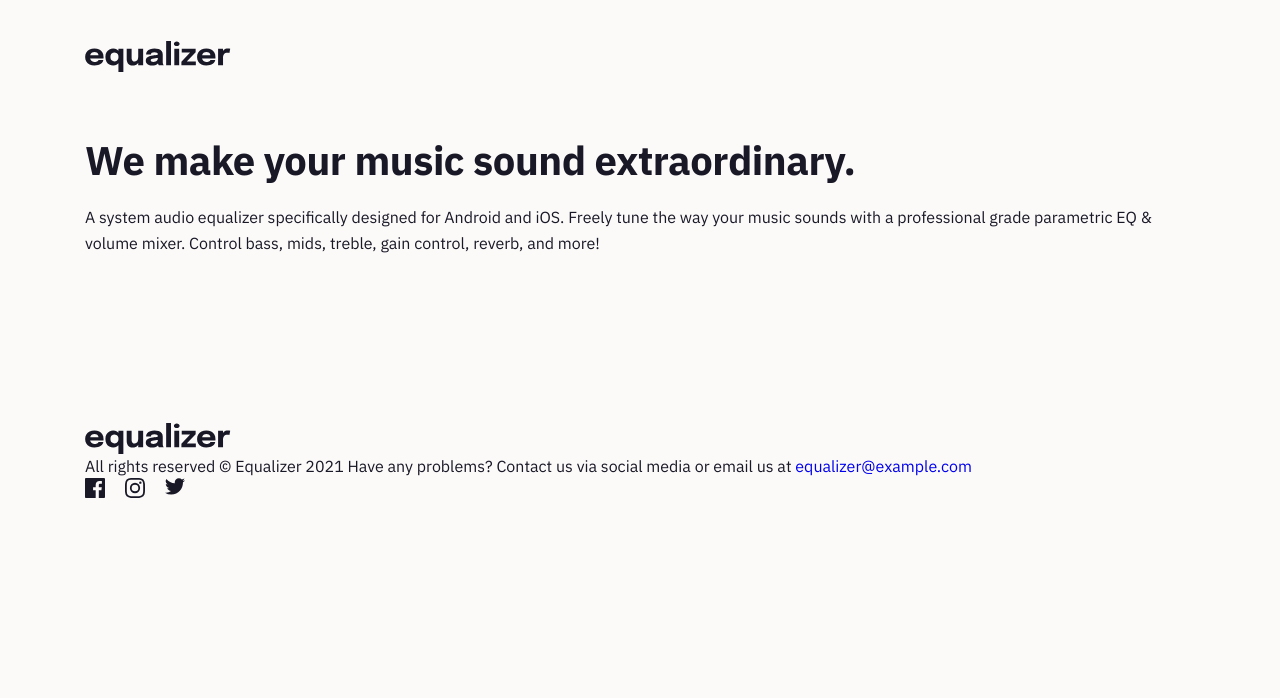
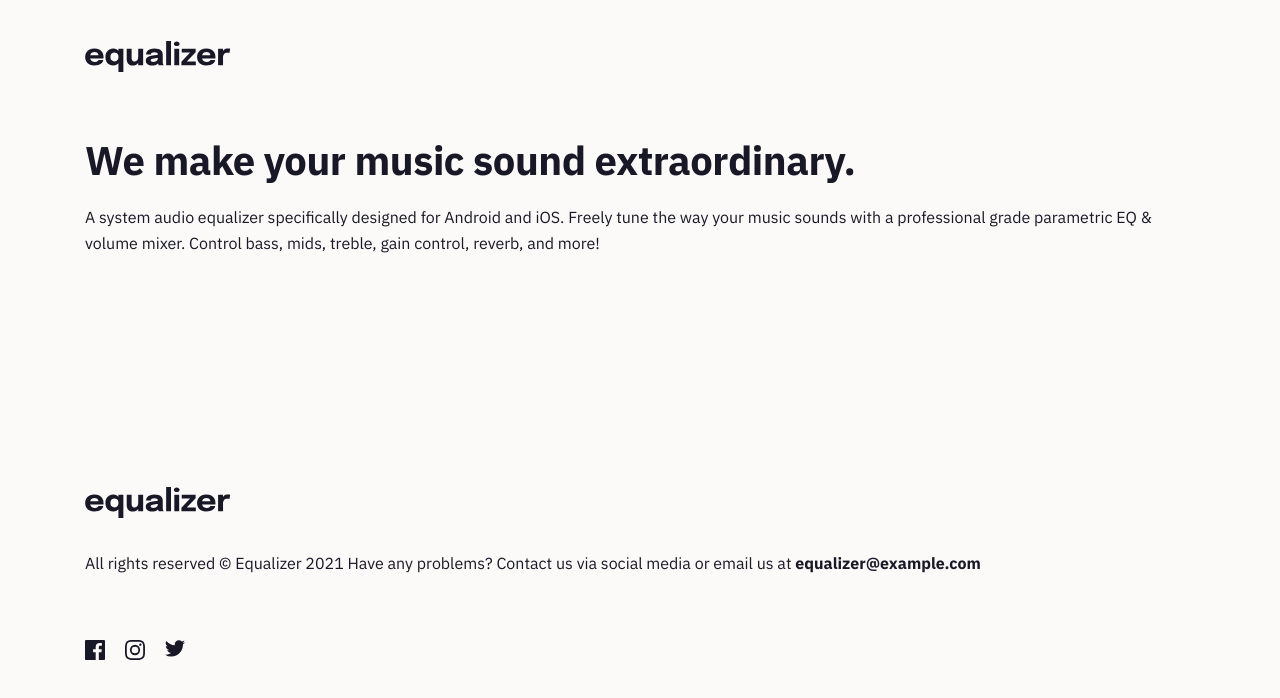
Before and after one commit to ZoitovNurulloh/equalizer, a plain HTML site: page index.html in a window 1280 px wide. Drawn offline with Linux system fonts and the light colour scheme.

Commit message:
Add footer styles

```diff
--- a/css/style.css
+++ b/css/style.css
@@ -238,6 +238,32 @@ input:-webkit-autofill:focus {
 }
 
 
+/* FOOTER */
+
+.footer {
+  padding-top: 4rem;
+  padding-bottom: 5rem;
+}
+
+.footer__container {
+  display: flex;
+  flex-direction: column;
+}
+
+.footer__logo {
+  margin-bottom: 2rem;
+}
+
+.footer__description {
+  line-height: 1.625rem;
+  margin-bottom: 4rem;
+}
+
+.footer__gmail {
+  font-weight: 700;
+  color:var(--dark);
+}
+
 
 /* RETINA BACKGROUND IMAGES */
 @media
```
